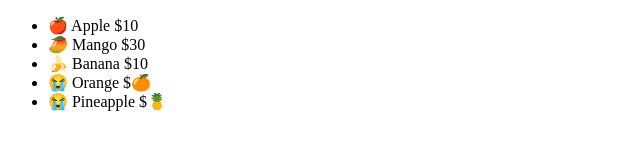
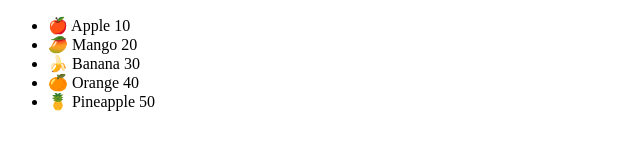
Before and after one commit to DarwinMelaya/React, a React (Vite) app in the folder reactpro/: page / in a window 1280 px wide. Shown: the top 161 px of the page, without its empty margins (0-640 px from the left). Built offline with nearby package versions, Linux system fonts and the light colour scheme.

Commit message:
RENDERING COMPONENTS INSIDE A LOOP

```diff
--- /dev/null
+++ b/reactpro/src/components/Fruit.jsx
@@ -0,0 +1,9 @@
+const Fruit = ({ name, price, emoji }) => {
+  return (
+    <li>
+      {emoji} {name} {price}
+    </li>
+  );
+};
+
+export default Fruit;
--- a/reactpro/src/components/Fruits.jsx
+++ b/reactpro/src/components/Fruits.jsx
@@ -1,3 +1,5 @@
+import Fruit from "./Fruit";
+
 const Fruits = () => {
   const fruits = [
     {
@@ -7,23 +9,23 @@
     },
     {
       name: "Mango",
-      price: 30,
+      price: 20,
       emoji: "🥭",
     },
     {
       name: "Banana",
-      price: 10,
+      price: 30,
       emoji: "🍌",
     },
     {
       name: "Orange",
-      price: "🍊",
-      emoji: "😭",
+      price: "40",
+      emoji: "🍊",
     },
     {
       name: "Pineapple",
-      price: "🍍",
-      emoji: "😭",
+      price: "50",
+      emoji: "🍍",
     },
   ];
 
@@ -31,10 +33,12 @@
     <div>
       <ul>
         {fruits.map((fruit) => (
-          <li key={fruit.name}>
-            {fruit.emoji} {fruit.name} ${fruit.price}
-            {""}
-          </li>
+          <Fruit
+            key={fruit.name}
+            name={fruit.name}
+            price={fruit.price}
+            emoji={fruit.emoji}
+          />
         ))}
       </ul>
     </div>
```
